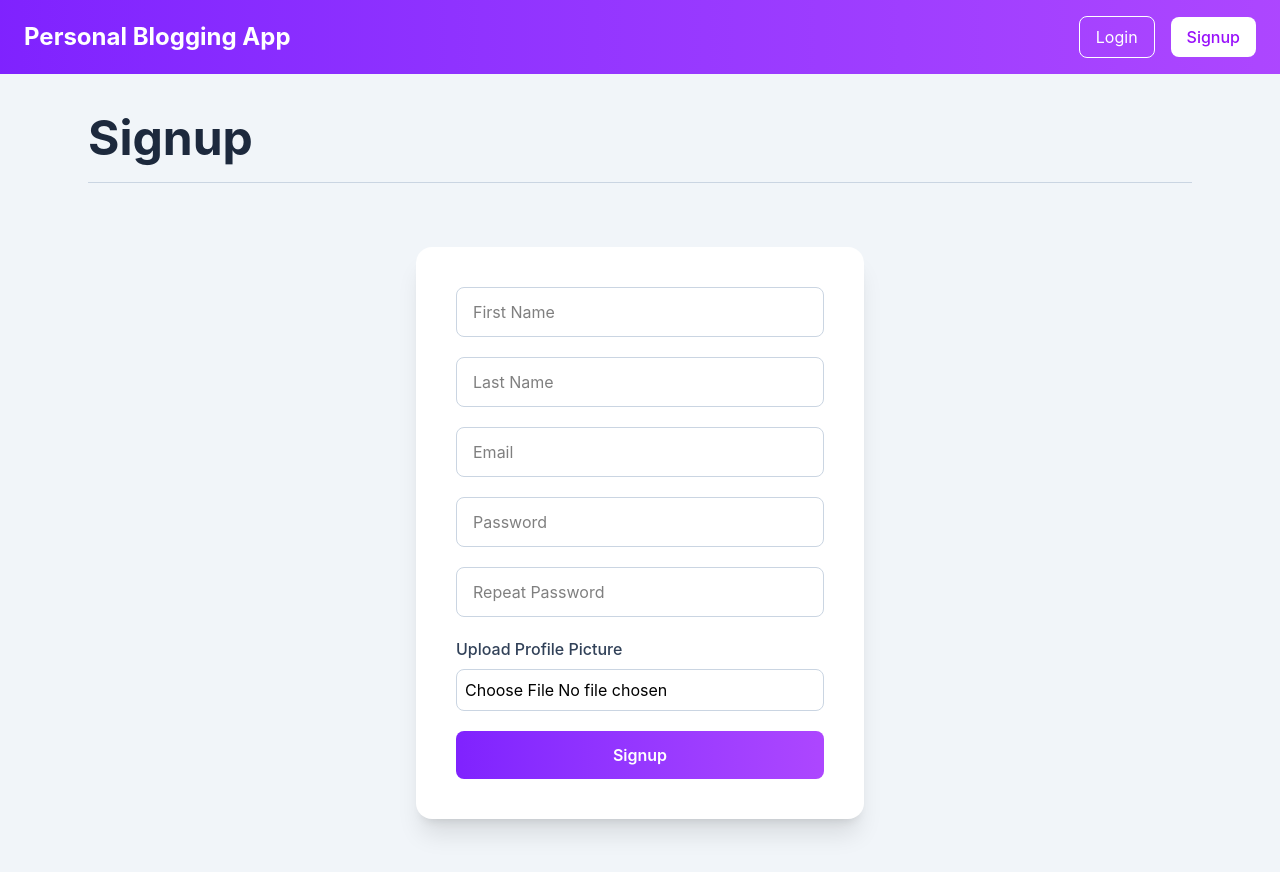
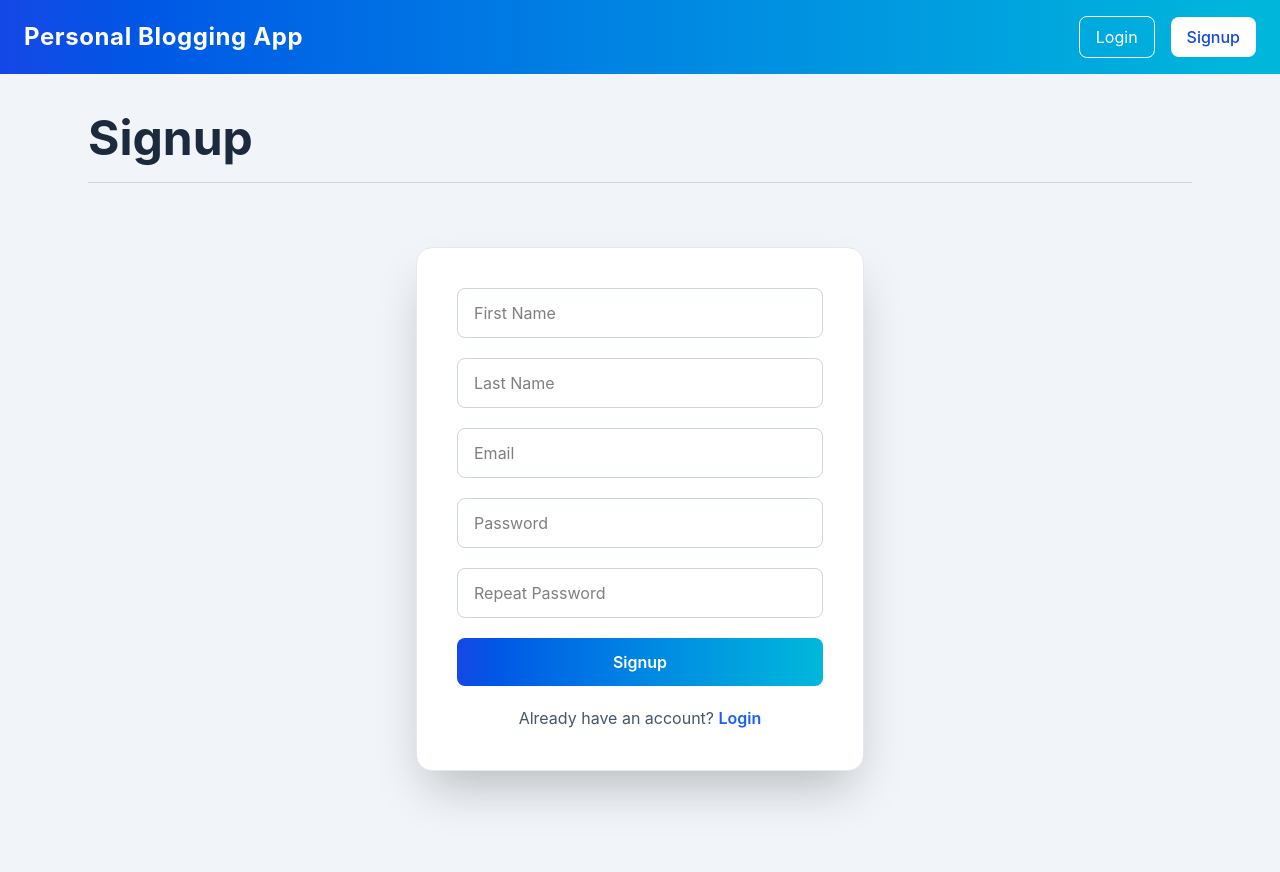
Before and after one commit to myahya29/Blogging-app, a React (Vite) app: page /register in a window 1280 px wide. Built offline with nearby package versions, Linux system fonts and the light colour scheme.

Commit message:
ogin register setup complete

```diff
--- a/package.json
+++ b/package.json
@@ -10,6 +10,7 @@
     "preview": "vite preview"
   },
   "dependencies": {
+    "@supabase/supabase-js": "^2.105.4",
     "@tailwindcss/vite": "^4.3.0",
     "react": "^19.2.6",
     "react-dom": "^19.2.6",
--- a/src/components/Navbar.jsx
+++ b/src/components/Navbar.jsx
@@ -3,10 +3,14 @@ import { Link } from "react-router-dom";
 
 const Navbar = () => {
   return (
-    <nav className="bg-gradient-to-r from-violet-600 to-purple-500 shadow-md">
+    <nav className="bg-gradient-to-r from-blue-700 to-cyan-500 shadow-lg">
+
       <div className="max-w-7xl mx-auto px-6 py-4 flex items-center justify-between">
 
-        <Link to="/" className="text-white text-2xl font-bold">
+        <Link
+          to="/"
+          className="text-white text-2xl font-bold tracking-wide"
+        >
           Personal Blogging App
         </Link>
 
@@ -14,20 +18,22 @@ const Navbar = () => {
 
           <Link
             to="/login"
-            className="text-white border border-white px-4 py-2 rounded-lg hover:bg-white hover:text-purple-600 transition"
+            className="text-white border border-white px-4 py-2 rounded-lg hover:bg-white hover:text-blue-700 transition-all duration-300"
           >
             Login
           </Link>
 
           <Link
             to="/register"
-            className="bg-white text-purple-600 px-4 py-2 rounded-lg font-medium hover:bg-slate-100 transition"
+            className="bg-white text-blue-700 px-4 py-2 rounded-lg font-medium hover:bg-slate-100 transition-all duration-300"
           >
             Signup
           </Link>
 
         </div>
+
       </div>
+
     </nav>
   );
 };
--- /dev/null
+++ b/src/config/supabase/supabase.js
@@ -0,0 +1,6 @@
+import { createClient } from '@supabase/supabase-js';
+
+const supabaseUrl = import.meta.env.VITE_SUPABASE_URL;
+const supabaseKey = import.meta.env.VITE_SUPABASE_PUBLISHABLE_KEY;
+
+export const supabase = createClient(supabaseUrl, supabaseKey);
--- a/src/pages/Home.jsx
+++ b/src/pages/Home.jsx
@@ -3,7 +3,7 @@ import React from 'react'
 const Home = () => {
   return (
     <div>
-
+      <h1>Home</h1>
     </div>
   )
 }
--- a/src/pages/Login.jsx
+++ b/src/pages/Login.jsx
@@ -1,6 +1,60 @@
-import React from "react";
+import React, { useState } from "react";
+import { supabase } from "../config/supabase/supabase.js";
+import { useNavigate, Link } from "react-router-dom";
 
 const Login = () => {
+
+  const navigate = useNavigate();
+
+  const [formData, setFormData] = useState({
+    email: "",
+    password: "",
+  });
+
+  const [loading, setLoading] = useState(false);
+
+  const handleChange = (e) => {
+
+    setFormData({
+      ...formData,
+      [e.target.name]: e.target.value,
+    });
+
+  };
+
+  const handleLogin = async (e) => {
+
+    e.preventDefault();
+
+    try {
+
+      setLoading(true);
+
+      const { error } = await supabase.auth.signInWithPassword({
+        email: formData.email,
+        password: formData.password,
+      });
+
+      if (error) {
+        alert(error.message);
+        return;
+      }
+
+      alert("Login Successful");
+
+      navigate("/");
+
+    } catch (error) {
+
+      console.log(error);
+
+    } finally {
+
+      setLoading(false);
+
+    }
+  };
+
   return (
     <div className="min-h-screen bg-slate-100">
 
@@ -12,32 +66,54 @@ const Login = () => {
         </h1>
 
         <div className="w-full h-[1px] bg-slate-300 mt-5"></div>
+
       </div>
 
       {/* Form */}
       <div className="flex justify-center items-center mt-20 px-4">
 
-        <div className="w-full max-w-md bg-white rounded-2xl shadow-xl p-10">
+        <div className="w-full max-w-md bg-white rounded-2xl shadow-2xl border border-slate-200 p-10">
 
-          <form className="space-y-5">
+          <form
+            onSubmit={handleLogin}
+            className="space-y-5"
+          >
 
             <input
               type="email"
+              name="email"
               placeholder="Email"
-              className="w-full border border-slate-300 px-4 py-3 rounded-lg outline-none focus:ring-2 focus:ring-violet-300"
+              onChange={handleChange}
+              className="w-full border border-slate-300 px-4 py-3 rounded-lg outline-none focus:ring-2 focus:ring-blue-300"
             />
 
             <input
               type="password"
+              name="password"
               placeholder="Password"
-              className="w-full border border-slate-300 px-4 py-3 rounded-lg outline-none focus:ring-2 focus:ring-violet-300"
+              onChange={handleChange}
+              className="w-full border border-slate-300 px-4 py-3 rounded-lg outline-none focus:ring-2 focus:ring-blue-300"
             />
 
             <button
-              className="w-full bg-gradient-to-r from-violet-600 to-purple-500 text-white py-3 rounded-lg font-semibold hover:opacity-90 transition"
+              disabled={loading}
+              className="w-full bg-gradient-to-r from-blue-700 to-cyan-500 text-white py-3 rounded-lg font-semibold hover:scale-[1.02] transition-all duration-300"
             >
-              Login
+              {loading ? "Loading..." : "Login"}
             </button>
+
+            <p className="text-center text-slate-600">
+
+              Don't have an account?{" "}
+
+              <Link
+                to="/register"
+                className="text-blue-600 font-semibold"
+              >
+                Signup
+              </Link>
+
+            </p>
 
           </form>
 
--- a/src/pages/Register.jsx
+++ b/src/pages/Register.jsx
@@ -1,10 +1,73 @@
-import React from "react";
+import React, { useState } from "react";
+import { supabase } from "../config/supabase/supabase.js";
+import { useNavigate, Link } from "react-router-dom";
 
 const Register = () => {
+
+  const navigate = useNavigate();
+
+  const [formData, setFormData] = useState({
+    firstName: "",
+    lastName: "",
+    email: "",
+    password: "",
+    repeatPassword: "",
+  });
+
+  const [loading, setLoading] = useState(false);
+
+  const handleChange = (e) => {
+
+    setFormData({
+      ...formData,
+      [e.target.name]: e.target.value,
+    });
+
+  };
+
+  const handleSignup = async (e) => {
+
+    e.preventDefault();
+
+    if (formData.password !== formData.repeatPassword) {
+      alert("Passwords do not match");
+      return;
+    }
+
+    try {
+
+      setLoading(true);
+
+      const { data, error } = await supabase.auth.signUp({
+        email: formData.email,
+        password: formData.password,
+      });
+
+      if (error) {
+        alert(error.message);
+        return;
+      }
+
+      alert("Signup Successful");
+
+      console.log(data);
+
+      navigate("/login");
+
+    } catch (error) {
+
+      console.log(error);
+
+    } finally {
+
+      setLoading(false);
+
+    }
+  };
+
   return (
     <div className="min-h-screen bg-slate-100">
 
-      {/* Heading */}
       <div className="max-w-6xl mx-auto px-6 pt-10">
 
         <h1 className="text-5xl font-bold text-slate-800">
@@ -12,62 +75,77 @@ const Register = () => {
         </h1>
 
         <div className="w-full h-[1px] bg-slate-300 mt-5"></div>
+
       </div>
 
-      {/* Form */}
       <div className="flex justify-center items-center mt-16 px-4">
 
-        <div className="w-full max-w-md bg-white rounded-2xl shadow-xl p-10">
+        <div className="w-full max-w-md bg-white rounded-2xl shadow-2xl border border-slate-200 p-10">
 
-          <form className="space-y-5">
+          <form
+            onSubmit={handleSignup}
+            className="space-y-5"
+          >
 
             <input
               type="text"
+              name="firstName"
               placeholder="First Name"
-              className="w-full border border-slate-300 px-4 py-3 rounded-lg outline-none focus:ring-2 focus:ring-violet-300"
+              onChange={handleChange}
+              className="w-full border border-slate-300 px-4 py-3 rounded-lg outline-none focus:ring-2 focus:ring-blue-300"
             />
 
             <input
               type="text"
+              name="lastName"
               placeholder="Last Name"
-              className="w-full border border-slate-300 px-4 py-3 rounded-lg outline-none focus:ring-2 focus:ring-violet-300"
+              onChange={handleChange}
+              className="w-full border border-slate-300 px-4 py-3 rounded-lg outline-none focus:ring-2 focus:ring-blue-300"
             />
 
             <input
               type="email"
+              name="email"
               placeholder="Email"
-              className="w-full border border-slate-300 px-4 py-3 rounded-lg outline-none focus:ring-2 focus:ring-violet-300"
+              onChange={handleChange}
+              className="w-full border border-slate-300 px-4 py-3 rounded-lg outline-none focus:ring-2 focus:ring-blue-300"
             />
 
             <input
               type="password"
+              name="password"
               placeholder="Password"
-              className="w-full border border-slate-300 px-4 py-3 rounded-lg outline-none focus:ring-2 focus:ring-violet-300"
+              onChange={handleChange}
+              className="w-full border border-slate-300 px-4 py-3 rounded-lg outline-none focus:ring-2 focus:ring-blue-300"
             />
 
             <input
               type="password"
+              name="repeatPassword"
               placeholder="Repeat Password"
-              className="w-full border border-slate-300 px-4 py-3 rounded-lg outline-none focus:ring-2 focus:ring-violet-300"
+              onChange={handleChange}
+              className="w-full border border-slate-300 px-4 py-3 rounded-lg outline-none focus:ring-2 focus:ring-blue-300"
             />
 
-            {/* Upload Image */}
-            <div>
-              <label className="block mb-2 text-slate-700 font-medium">
-                Upload Profile Picture
-              </label>
+            <button
+              disabled={loading}
+              className="w-full bg-gradient-to-r from-blue-700 to-cyan-500 text-white py-3 rounded-lg font-semibold hover:scale-[1.02] transition-all duration-300"
+            >
+              {loading ? "Loading..." : "Signup"}
+            </button>
 
-              <input
-                type="file"
-                className="w-full border border-slate-300 rounded-lg p-2 cursor-pointer"
-              />
-            </div>
+            <p className="text-center text-slate-600">
 
-            <button
-              className="w-full bg-gradient-to-r from-violet-600 to-purple-500 text-white py-3 rounded-lg font-semibold hover:opacity-90 transition"
-            >
-              Signup
-            </button>
+              Already have an account?{" "}
+
+              <Link
+                to="/login"
+                className="text-blue-600 font-semibold"
+              >
+                Login
+              </Link>
+
+            </p>
 
           </form>
 
```
Also changed, not shown: 2 other files (tests, documents, lock files or other folders).
